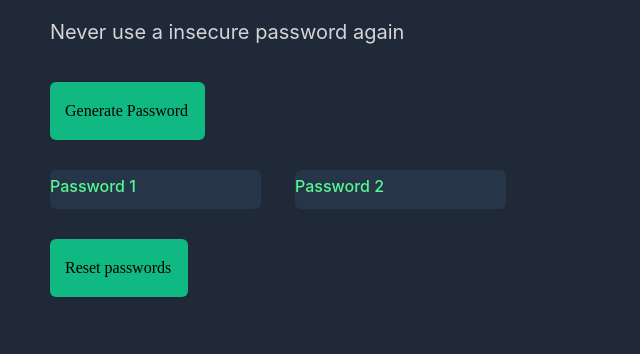
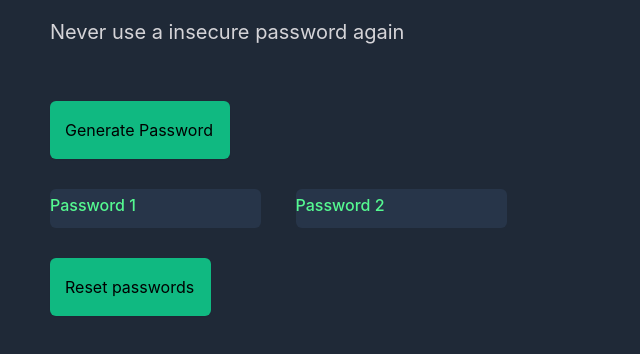
Before and after one commit to Manojgorantla11/Generate-Random-Passwords, a plain HTML site: page index.html in a window 1280 px wide. Shown: the part 228-582 px from the top of the page, without its empty margins (0-640 px from the left). Drawn offline with nearby package versions, Linux system fonts and the light colour scheme.

Commit message:
fixed some CSS in the code

```diff
--- a/index.css
+++ b/index.css
@@ -16,11 +16,9 @@ font-weight: 800;
 letter-spacing: -1px;
 }
 
-dev{
+div{
     color: var(--Medium-grey, #D5D4D8);
-font-family: Inter;
     font-size: 20px;
-font-style: normal;
     font-weight: 400;
     line-height: 28px;
     line-height: 40px;
@@ -33,6 +31,7 @@ flex-shrink: 0;
     background: #1F2937;
     margin-left: 20px;
     margin-top: 10%;
+    font-family: Inter;
 }
 
 button{
@@ -53,7 +52,6 @@ margin-left: 30px;
 }
 .result{
     display: inline-flex;
-line-height: 40px;
     border-radius: 6px;
     background: #273549;
     width: 211px;
@@ -61,9 +59,7 @@ height: 39px;
     flex-shrink: 0;
     color: #55F991;
     text-align: center;
-font-family: Inter;
     font-size: 16px;
-font-style: normal;
     font-weight: 500;
-line-height: 32px; /* 200% */
+    line-height: 32px;
 }
--- a/index.html
+++ b/index.html
@@ -7,10 +7,10 @@
     <body>
         <h1>Generate a </h1>
         <h2> Random password</h2>
-        <dev>Never use a insecure password again</dev><br>
+        <div>Never use a insecure password again</div><br>
         <button onclick="randomPassword()"> Generate Password</button><br>
-        <dev class="result" id="result1">Password 1</dev>
-        <dev class="result" id="result2">Password 2</dev>
+        <div class="result" id="result1">Password 1</div>
+        <div class="result" id="result2">Password 2</div>
         <button onclick="reset()"> Reset passwords</button>
         <script src="index.js"></script>
     </body>
--- a/index.js
+++ b/index.js
@@ -15,5 +15,5 @@ function randomPassword(){
 
 function reset(){
     passwordOne.textContent = "Password 1"
-    passwordTwo.textContent = "password 2"
+    passwordTwo.textContent = "Password 2"
 }
```
Lines whose indentation alone changed are shown as unchanged.
